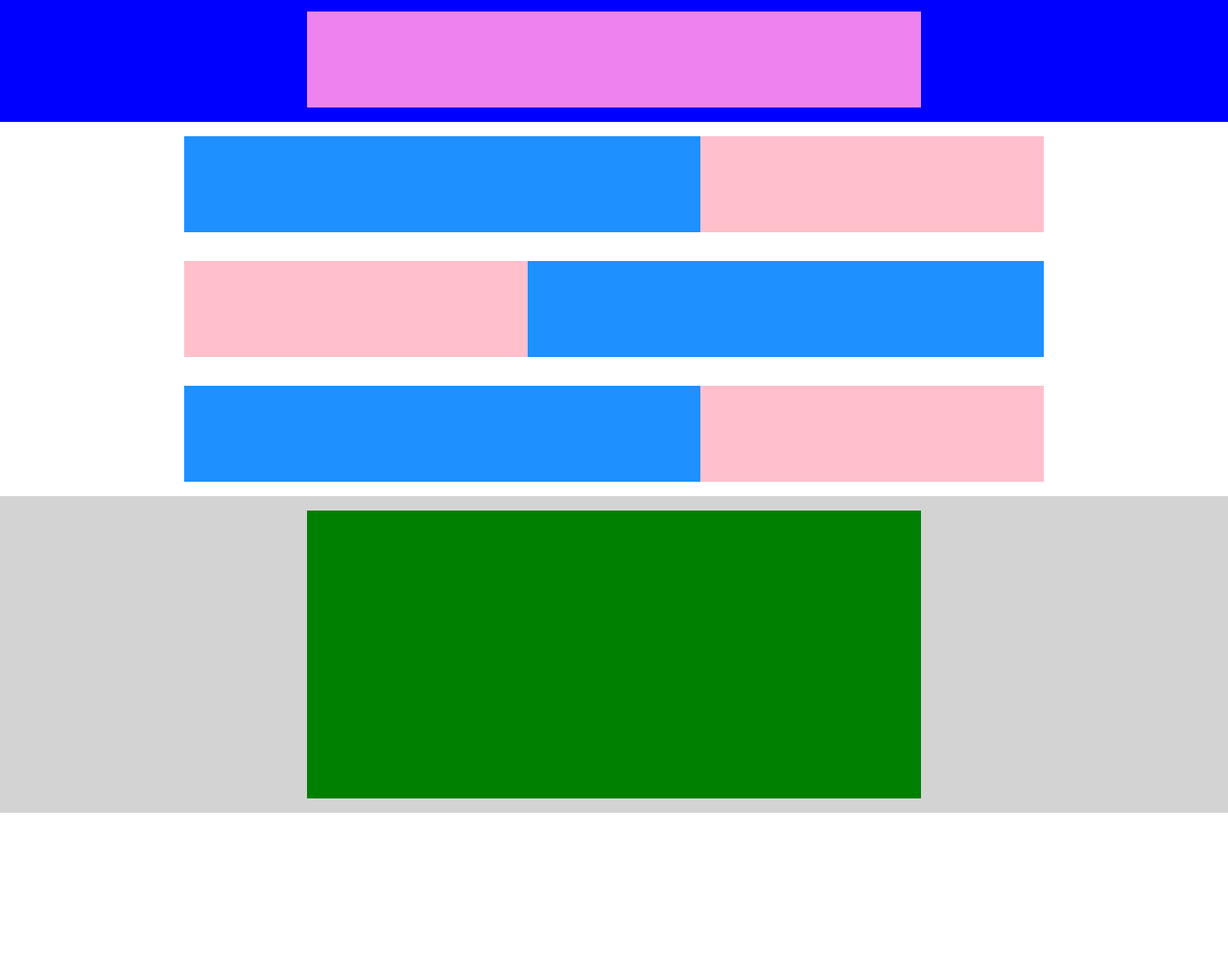
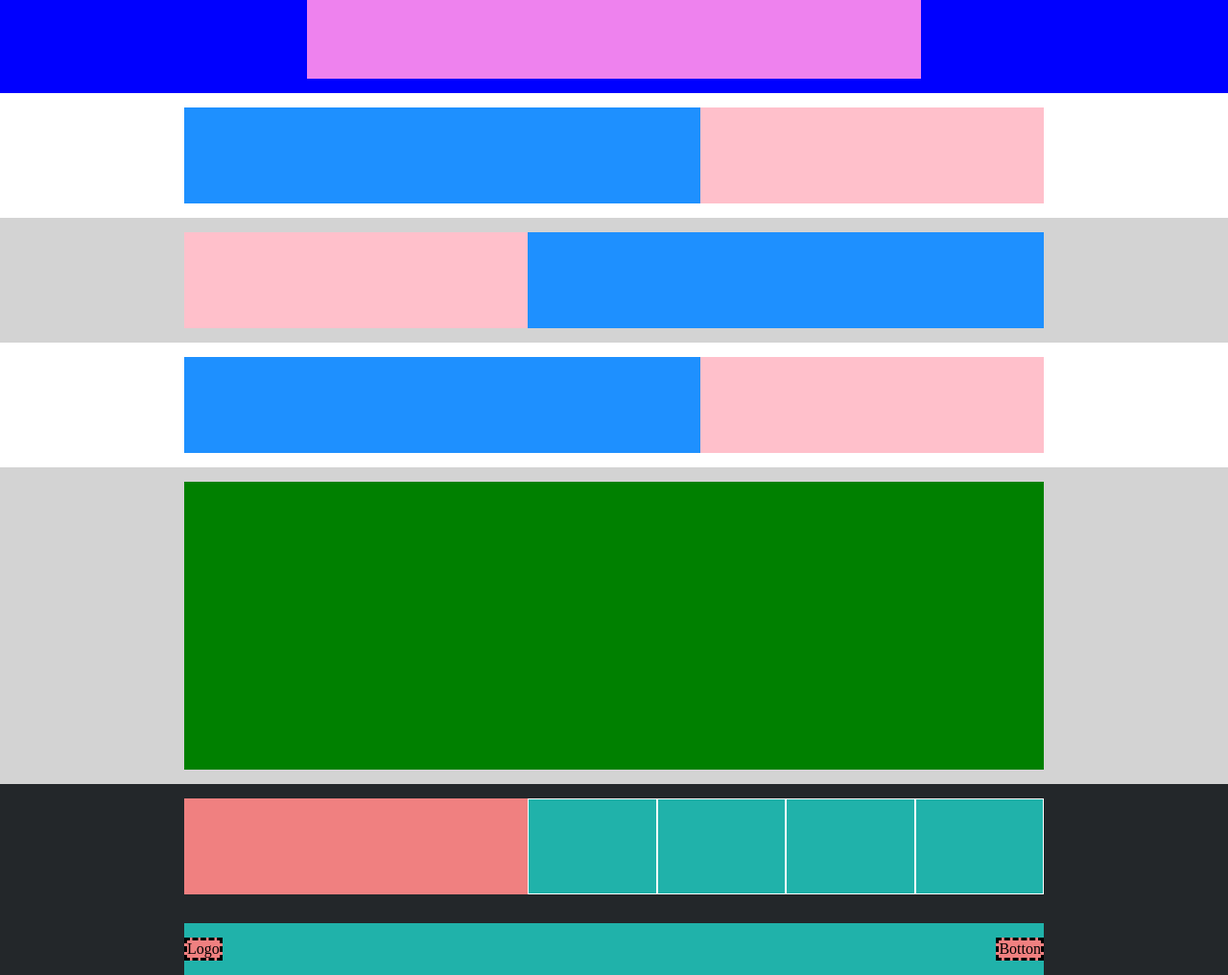
Before and after one commit to ChristianIlliano/htmlcss-struttura-discord, a plain HTML site: page index.html in a window 1280 px wide. Shown: the part 53-1069 px from the top of the page at 96% size. Before the commit the page ends 900 px from the top, so only its background shows below. Drawn offline with Linux system fonts and the light colour scheme.

Commit message:
feat: project completed

```diff
--- a/css/style.css
+++ b/css/style.css
@@ -26,7 +26,7 @@
 
 /* header */
 
-nav{
+.nav1{
     padding: 15px 0
     ;
 }
@@ -66,6 +66,7 @@ header {
 
 /* MAIN */
 
+/* LAYOUT */
 .layout-singolo {
     background-color: #ee82ee;
     /* debug */
@@ -90,6 +91,12 @@ header {
     height: 100px;
 }
 
+/* CONTAINER BACKGROUND */
+
+.background0 {
+    background-color: blue;
+    padding: 15px 0;
+}
 
 .background1 {
     background-color: white;
@@ -97,12 +104,57 @@ header {
     ;
 }
 
-.background0 {
-    background-color: blue;
-    padding: 15px 0;
-}
-
 .background3 {
     background-color: lightgray;
     padding: 15px 0;
 }
+
+/* FOOTER */
+
+.container-footer {
+    display: flex;
+    justify-content: space-between;
+    align-items: center;
+    margin-left: 15%;
+    margin-right: 15%;
+}
+
+.nav2 {
+    background-color: #20b2aa;
+    padding: 15px 0;
+}
+
+.logo-box {
+    background-color: #f08080;
+    border: dashed;
+}
+
+.button {
+    background-color: #f08080;
+    border: dashed;
+}
+
+/* Background */
+
+.background4 {
+    background-color: #23272a;
+    padding: 15px 0;
+}
+
+.background5 {
+    background-color: #23272a;
+    padding: 15px 0 0 0;
+}
+
+.layout-grande2{
+    width: 40%;
+    background-color: #f08080;
+    height: 100px;
+}
+
+.layout-piccolo2{
+    width: 15%;
+    background-color: #20b2aa;
+    height: 100px;
+    border: 1px solid white;
+}
--- a/index.html
+++ b/index.html
@@ -32,28 +32,53 @@
     <!-- /layout doppio -->
 
     <!-- layout doppio 2 -->
-        <div class="background1 container">
+    <div class="background3">
+        <div class="container">
             <div class="layout-piccolo"></div>
             <div class="layout-grande"></div>
         </div>
+    </div>
      <!-- /layout doppio 2 -->
 
     <!-- layout doppio 3 -->
-         <div class="background1 container">
-            <div class="layout-grande"></div>
-            <div class="layout-piccolo"></div>
+         <div class="background1">
+            <div class="container">
+                <div class="layout-grande"></div>
+                <div class="layout-piccolo"></div>
+            </div>
         </div>
     <!-- /layout doppio 3 -->
 
         <!-- layout singolo -->
         <div class="background3">
-            <div class="layout-singolo2 container2"></div>
+            <div class="layout-singolo2 container"></div>
         </div>
         <!-- /layout singolo -->
-
 <!-- /main -->
 
 <!-- footer -->
+    <!-- layout multiplo -->
+    <footer>
+    <div class="background4">
+        <div class="container">
+            <div class="layout-grande2"></div>
+            <div class="layout-piccolo2"></div>
+            <div class="layout-piccolo2"></div>
+            <div class="layout-piccolo2"></div>
+            <div class="layout-piccolo2"></div>
+        </div>
+    </div>
+    <!-- layout multiplo -->
+
+    <!-- layout piccolo -->
+    <div class="background5">
+        <nav class="nav2 container-footer">
+            <div class="logo-box">Logo</div>
+            <div class="button">Botton</div>
+        </nav>
+    </div>
+    </footer>
+    <!-- layout piccolo -->
 <!-- /footer -->
 
 </body>
```
